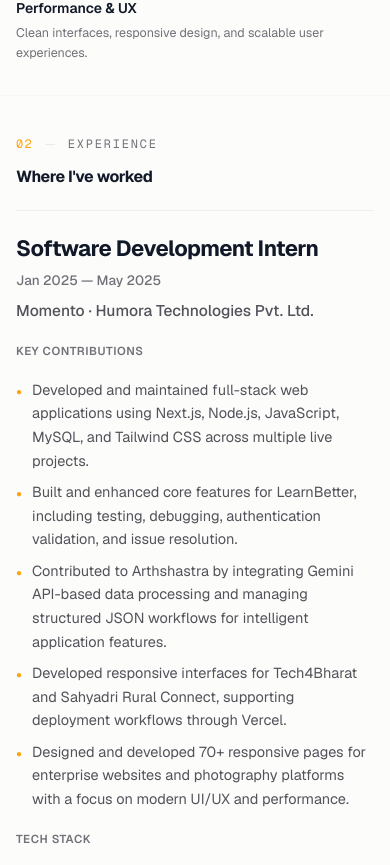
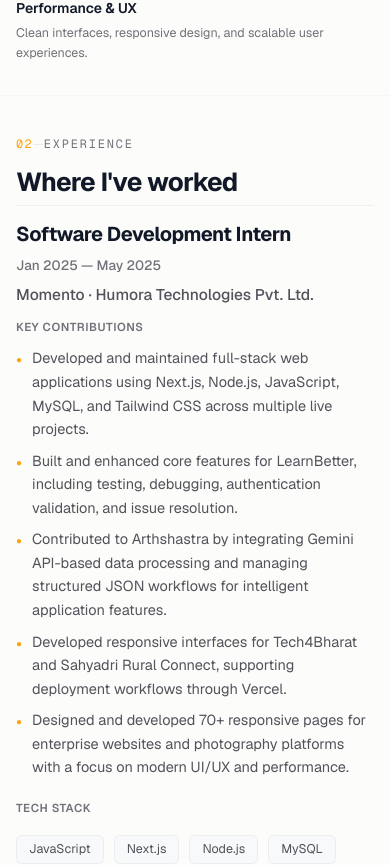
Before and after one commit to Kunalsk36/kunal-kavathekar-portfolio-v2, a Next.js app: page / in a window 390 px wide. Shown: the part 1593-2458 px from the top of the page. Built offline with nearby package versions, Linux system fonts and the light colour scheme.

Commit message:
make the experience section responsive for mobile and tablet

```diff
--- a/src/components/sections/Experience.jsx
+++ b/src/components/sections/Experience.jsx
@@ -43,7 +43,7 @@
         <SectionHeading index="02" label="EXPERIENCE" className="mb-4 md:mb-6" />
 
         {/* Main Heading */}
-        <h3 className="text-[32px]s md:text-[36px] xl:text-[42px] font-bold leading-[1.1] tracking-tight text-foreground mb-6">
+        <h3 className="text-[26px] md:text-[32px] xl:text-[42px] font-bold leading-[1.1] tracking-tight text-foreground mb-2 md:mb-6">
           Where I&apos;ve worked
         </h3>
 
@@ -58,12 +58,12 @@
           {experience.map((item) => (
             <motion.div
               key={item.id}
-              className="border-t border-edge/60 py-6 md:py-8 last:border-b last:border-edge/80"
+              className="border-t border-edge/60 py-4 md:py-6 lg:py-8 last:border-b last:border-edge/80"
               variants={itemVariants}
             >
               {/* Header Row: Title & Duration */}
-              <div className="flex flex-col md:flex-row md:items-baseline md:justify-between gap-y-2 md:gap-y-0">
-                <h4 className="text-[22px] sm:text-[24px] lg:text-[25px] font-bold text-foreground tracking-tight leading-tight">
+              <div className="flex flex-col lg:flex-row lg:items-baseline lg:justify-between gap-y-2 lg:gap-y-0">
+                <h4 className="text-[20px] sm:text-[24px] lg:text-[25px] font-bold text-foreground tracking-tight leading-tight">
                   {item.title}
                 </h4>
                 <span className="text-[13.5px] md:text-[14px] text-muted dark:text-secondary/80 font-medium font-sans">
@@ -77,11 +77,11 @@
               </div>
 
               {/* Contributions Section */}
-              <div className="mt-4">
+              <div className="mt-2 md:mt-4">
                 <span className="text-[11.5px] font-semibold uppercase tracking-wider text-muted select-none">
                   Key Contributions
                 </span>
-                <ul className="space-y-1 mt-4 max-w-[680px]" role="list">
+                <ul className="space-y-1 mt-2 md:mt-4 max-w-[680px]" role="list">
                   {item.contributions.map((contribution, index) => (
                     <li
                       key={index}
--- a/src/components/ui/SectionHeading.jsx
+++ b/src/components/ui/SectionHeading.jsx
@@ -28,7 +28,7 @@
     >
       {/* Numbered label row */}
       {(index || label) && (
-        <div className="flex items-center gap-3 mb-4">
+        <div className="flex items-center lg:gap-2 mb-4">
           {align === 'center' && <div className="flex-1" />}
 
           {index && (
```
